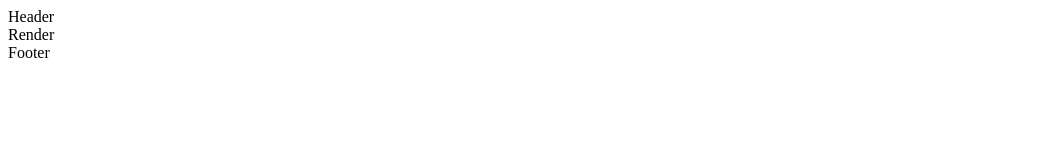
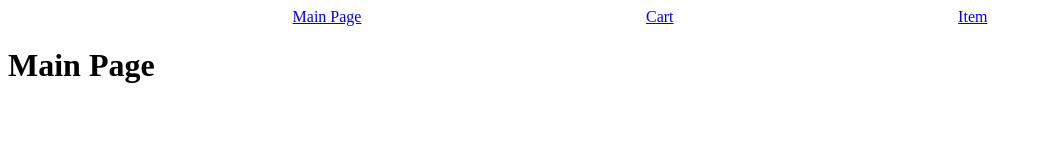
Before and after one commit to AlexxxSok/online-store-test, a website built with webpack: page online-store/index.html in a window 1280 px wide. Shown: the whole page, without its empty margins (0-1043 px from the left). Built offline with nearby package versions, Linux system fonts and the light colour scheme.

Commit message:
feat: add routing

```diff
--- /dev/null
+++ b/online-store/core/components/header.ts
@@ -0,0 +1,41 @@
+import Component from '../templates/components';
+import { PageIds } from '../../pages/app/app';
+
+const Buttons = [
+  {
+    id: PageIds.MainPage,
+    text: 'Main Page',
+  },
+  {
+    id: PageIds.Cart,
+    text: 'Cart',
+  },
+  {
+    id: PageIds.Item,
+    text: 'Item',
+  },
+];
+
+class Header extends Component {
+  constructor(tagName: string, className: string) {
+    super(tagName, className);
+  }
+
+  renderPageButtons() {
+    const pageButtons = document.createElement('div');
+    Buttons.forEach((button) => {
+      const buttonHTML = document.createElement('a');
+      buttonHTML.href = `#${button.id}`; //? button's id -> link
+      buttonHTML.innerText = button.text;
+      pageButtons.append(buttonHTML);
+    });
+    this.container.append(pageButtons);
+  }
+
+  render() {
+    this.renderPageButtons();
+    return this.container;
+  }
+}
+
+export default Header;
--- /dev/null
+++ b/online-store/core/templates/components.ts
@@ -0,0 +1,14 @@
+abstract class Component {
+  protected container: HTMLElement;
+
+  constructor(tagName: string, className: string) {
+    this.container = document.createElement(tagName);
+    this.container.className = className;
+  }
+
+  render() {
+    return this.container;
+  }
+}
+
+export default Component;
--- /dev/null
+++ b/online-store/core/templates/page.ts
@@ -0,0 +1,21 @@
+abstract class Page {
+  protected container: HTMLElement; //* protected to receive  acces in child insatances
+  static TextObject = {};
+
+  constructor(id: string) {
+    this.container = document.createElement('div');
+    this.container.id = id;
+  }
+
+  protected createHeaderTitle(text: string) {
+    const headerTitle = document.createElement('h1');
+    headerTitle.innerText = text;
+    return headerTitle;
+  }
+
+  render() {
+    return this.container;
+  }
+}
+
+export default Page;
--- /dev/null
+++ b/online-store/index.css
@@ -0,0 +1,4 @@
+.header-container div {
+  display: flex;
+  justify-content: space-evenly;
+}
--- a/online-store/index.html
+++ b/online-store/index.html
@@ -8,10 +8,6 @@
         <title>online-store</title>
     </head>
     <body>
-      <header clas="header">Header</header>
-      <main class="main">
-        <div class="render">Render</div>
-      </main>
-      <footer class="footer">Footer</footer>
+
     </body>
 </html>
--- a/online-store/index.ts
+++ b/online-store/index.ts
@@ -1 +1,6 @@
-const header = document.querySelector('.header') as HTMLElement;
+import App from './pages/app/app';
+import './index.css';
+
+const app = new App();
+
+app.run();
--- /dev/null
+++ b/online-store/pages/app/app.ts
@@ -0,0 +1,63 @@
+import Page from '../../core/templates/page';
+import MainPage from '../main/main';
+import Cart from '../cart/cart';
+import Item from '../item/item';
+import ErrorPage, { ErrorTypes } from '../error/error';
+import Header from '../../core/components/header';
+
+export const enum PageIds {
+  MainPage = 'main-page',
+  Cart = 'cart',
+  Item = 'item',
+}
+
+class App {
+  private static container: HTMLElement = document.body;
+  private static defaultPageId: string = 'current-page';
+  private initialPage: MainPage;
+  private header: Header;
+
+  constructor() {
+    this.initialPage = new MainPage('main-page');
+    this.header = new Header('header', 'header-container');
+  }
+
+  static renderNewPage(idPage: string) {
+    const currentPageHTML = document.querySelector(`#${App.defaultPageId}`);
+    if (currentPageHTML) {
+      currentPageHTML.remove();
+    }
+    let page: Page | null = null;
+
+    if (idPage === PageIds.MainPage) {
+      page = new MainPage(idPage);
+    } else if (idPage === PageIds.Cart) {
+      page = new Cart(idPage);
+    } else if (idPage === PageIds.Item) {
+      page = new Item(idPage);
+    } else {
+      page = new ErrorPage(idPage, ErrorTypes.Error_404);
+    }
+
+    if (page) {
+      const pageHTML = page.render();
+      pageHTML.id = App.defaultPageId;
+      App.container.append(pageHTML);
+    }
+  }
+
+  private enableRouteChange() {
+    window.addEventListener('hashchange', () => {
+      const hash = window.location.hash.slice(1); //? remove # from the string
+      App.renderNewPage(hash);
+    });
+  }
+
+  run() {
+    App.container.append(this.header.render());
+    App.renderNewPage('main-page'); //* static -> App.  ...
+    this.enableRouteChange();
+  }
+}
+
+export default App;
--- /dev/null
+++ b/online-store/pages/cart/cart.ts
@@ -0,0 +1,19 @@
+import Page from '../../core/templates/page';
+
+class Cart extends Page {
+  static TextObject = {
+    MainTitle: 'Cart',
+  };
+
+  constructor(id: string) {
+    super(id);
+  }
+
+  render() {
+    const title = this.createHeaderTitle(Cart.TextObject.MainTitle);
+    this.container.append(title);
+    return this.container;
+  }
+}
+
+export default Cart;
--- /dev/null
+++ b/online-store/pages/error/error.ts
@@ -0,0 +1,26 @@
+import Page from '../../core/templates/page';
+
+export const enum ErrorTypes {
+  Error_404 = 404,
+}
+
+class ErrorPage extends Page {
+  private errorType: ErrorTypes | string;
+
+  static TextObject: { [prop: string]: string } = {
+    '404': 'Error! The page was not found',
+  };
+
+  constructor(id: string, errorType: ErrorTypes | string) {
+    super(id);
+    this.errorType = errorType;
+  }
+
+  render() {
+    const title = this.createHeaderTitle(ErrorPage.TextObject[this.errorType]);
+    this.container.append(title);
+    return this.container;
+  }
+}
+
+export default ErrorPage;
--- /dev/null
+++ b/online-store/pages/item/item.ts
@@ -0,0 +1,19 @@
+import Page from '../../core/templates/page';
+
+class Item extends Page {
+  static TextObject = {
+    MainTitle: 'Item',
+  };
+
+  constructor(id: string) {
+    super(id);
+  }
+
+  render() {
+    const title = this.createHeaderTitle(Item.TextObject.MainTitle);
+    this.container.append(title);
+    return this.container;
+  }
+}
+
+export default Item;
--- /dev/null
+++ b/online-store/pages/main/main.ts
@@ -0,0 +1,19 @@
+import Page from '../../core/templates/page';
+
+class MainPage extends Page {
+  static TextObject = {
+    MainTitle: 'Main Page',
+  };
+
+  constructor(id: string) {
+    super(id);
+  }
+
+  render() {
+    const title = this.createHeaderTitle(MainPage.TextObject.MainTitle);
+    this.container.append(title);
+    return this.container;
+  }
+}
+
+export default MainPage;
```
